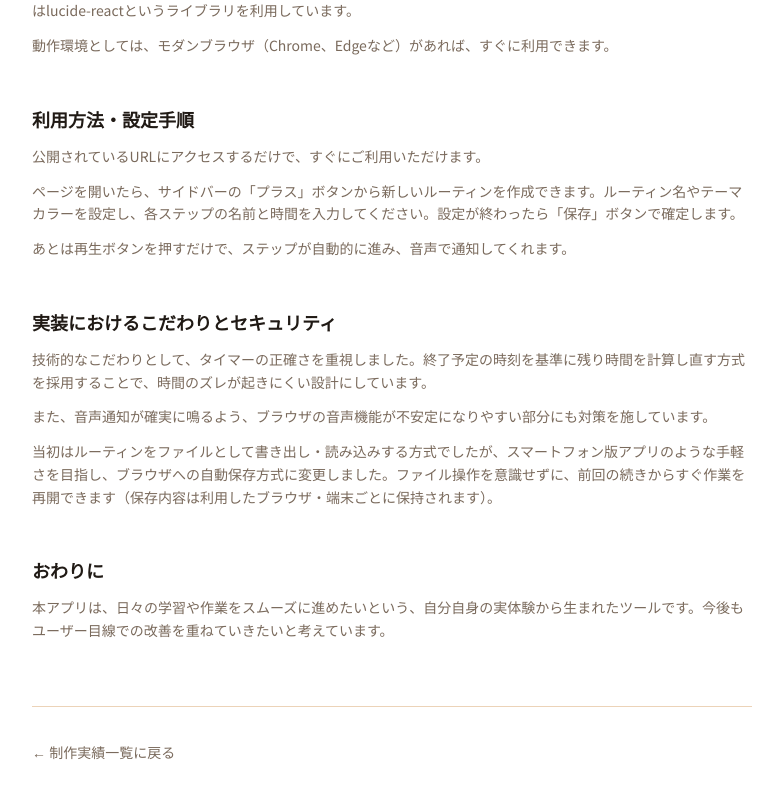
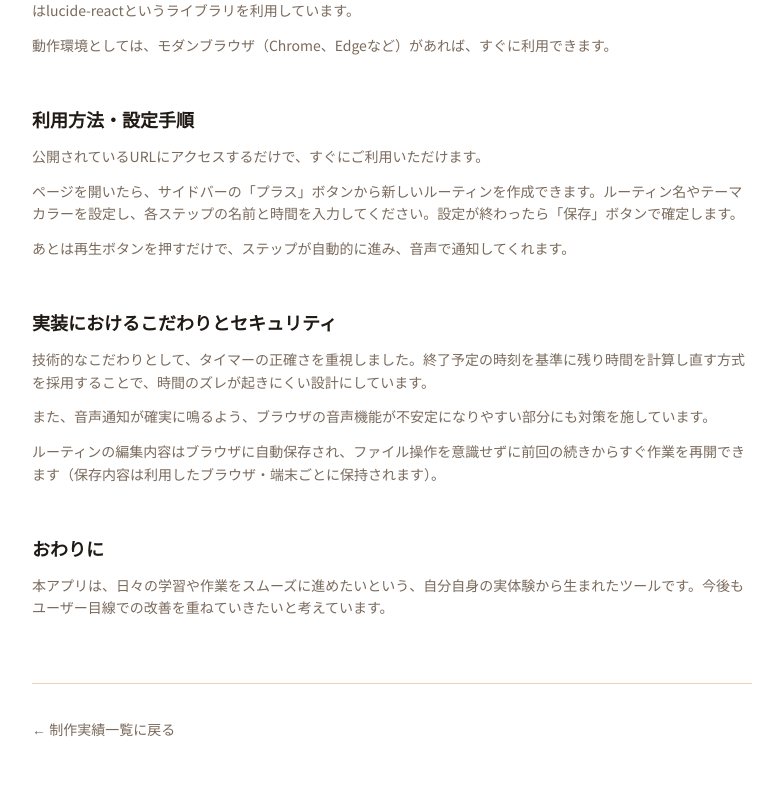
Before and after one commit to tokkun-max/portfolio-site, a Next.js app: page /works/interval-timer in a window 1280 px wide. Shown: the part 1063-1862 px from the top of the page, without its empty margins (248-1024 px from the left). Built offline with nearby package versions, Linux system fonts and the light colour scheme.

Commit message:
インターバルタイマーの説明から変更経緯の言及を削除
現在の仕様のみを簡潔に記載するよう修正。

```diff
--- a/src/data/projectDetails.ts
+++ b/src/data/projectDetails.ts
@@ -386,7 +386,7 @@ export const PROJECT_DETAILS: Record<string, ProjectDetail> = {
         paragraphs: [
           "技術的なこだわりとして、タイマーの正確さを重視しました。終了予定の時刻を基準に残り時間を計算し直す方式を採用することで、時間のズレが起きにくい設計にしています。",
           "また、音声通知が確実に鳴るよう、ブラウザの音声機能が不安定になりやすい部分にも対策を施しています。",
-          "当初はルーティンをファイルとして書き出し・読み込みする方式でしたが、スマートフォン版アプリのような手軽さを目指し、ブラウザへの自動保存方式に変更しました。ファイル操作を意識せずに、前回の続きからすぐ作業を再開できます（保存内容は利用したブラウザ・端末ごとに保持されます）。",
+          "ルーティンの編集内容はブラウザに自動保存され、ファイル操作を意識せずに前回の続きからすぐ作業を再開できます（保存内容は利用したブラウザ・端末ごとに保持されます）。",
         ],
       },
       {
```
